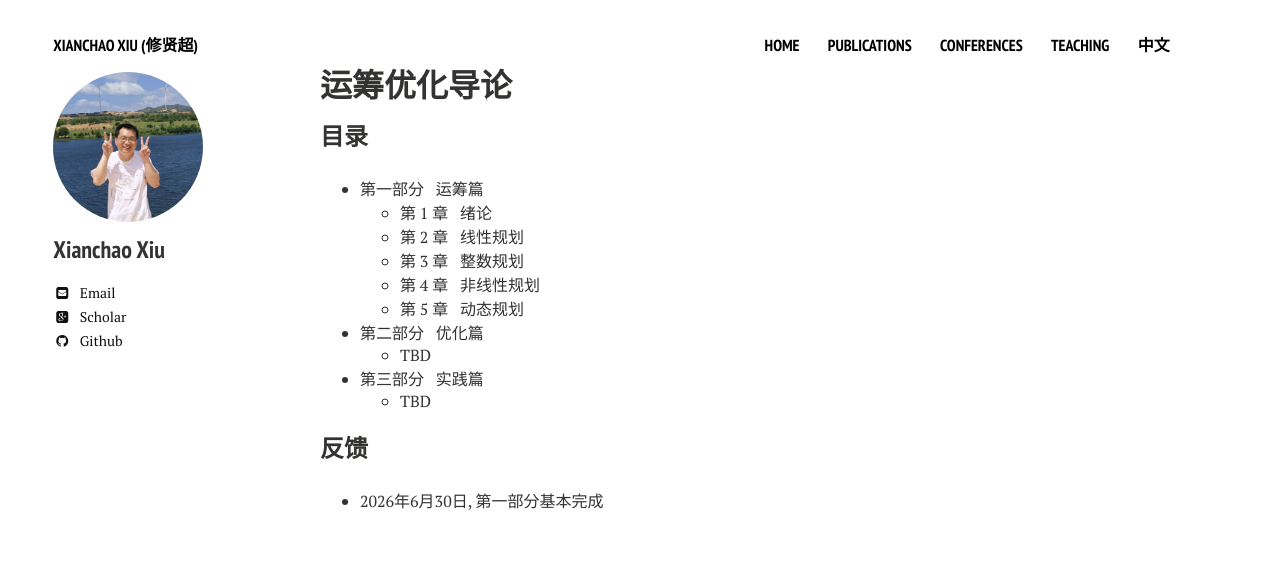
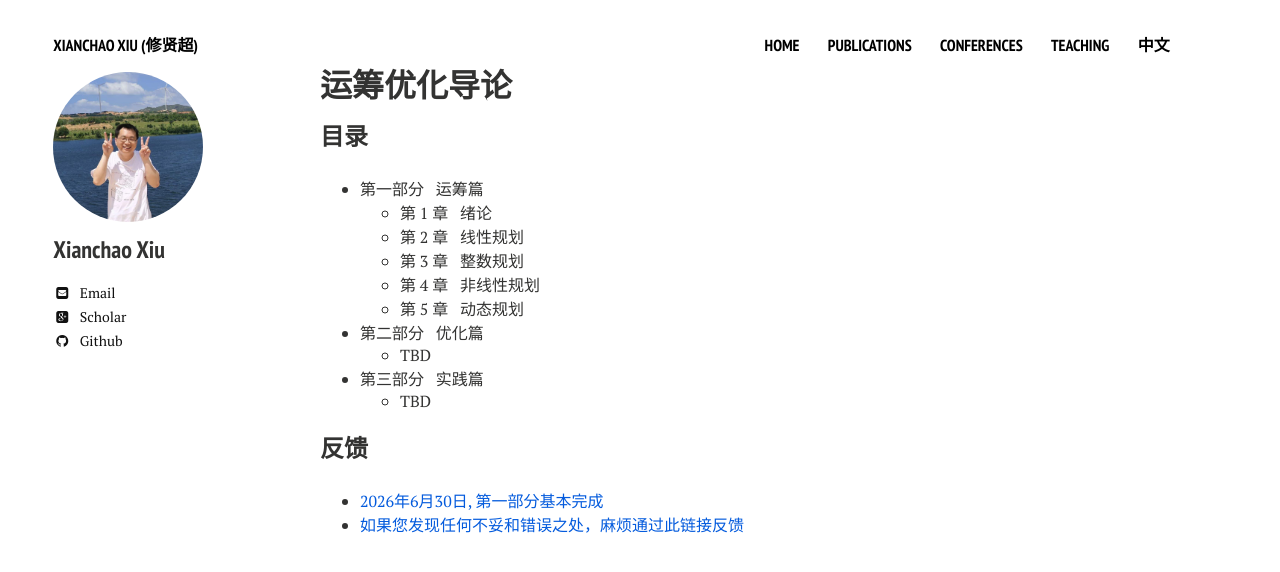
Before and after one commit to xianchaoxiu/xianchaoxiu.github.io, a Jekyll site: the page built from chinese/book/OR/index.md, in a window 1280 px wide. Shown: the top 572 px of the page. Built offline with Jekyll 4.4.1, drawn with Linux system fonts in a browser that asks for light colours; nearby versions of some CDN libraries.

Commit message:
Update index.md

```diff
--- a/chinese/book/OR/index.md
+++ b/chinese/book/OR/index.md
@@ -23,4 +23,5 @@ share: false
   - TBD
 
 ### 反馈
-* 2026年6月30日, 第一部分基本完成
+* <a href="../OR/第一部分.pdf" class="textlink" target="_blank"> 2026年6月30日, 第一部分基本完成 </a> <br>
+* <a href="https://docs.qq.com/form/page/DTkZycUxMRUpkRHpY" class="textlink" target="_blank">如果您发现任何不妥和错误之处，麻烦通过此链接反馈 </a> <br>
```
